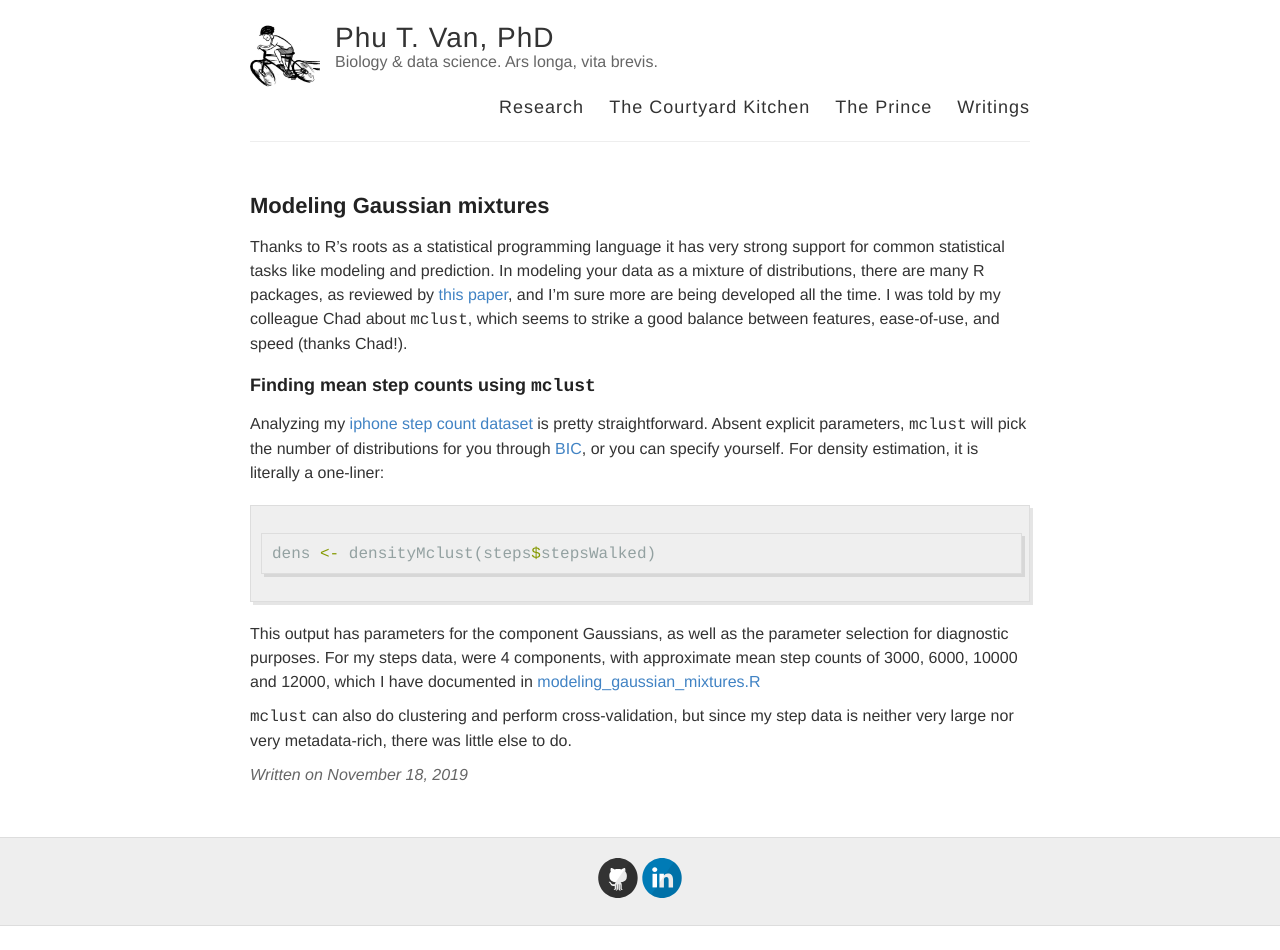
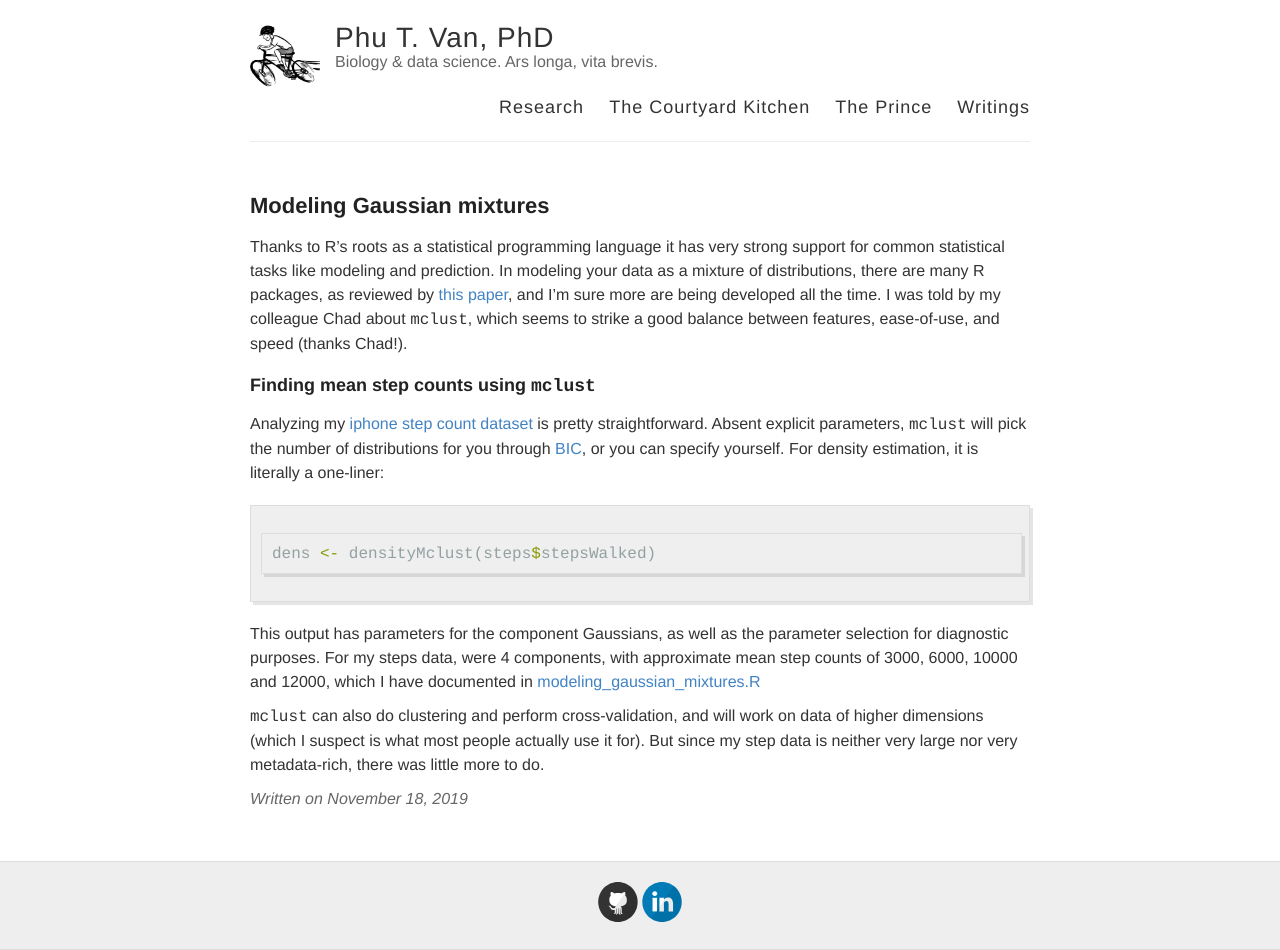
Before and after one commit to ptvan/ptvan.github.io, a Jekyll site: the page built from _posts/2019-11-18-modeling-Gaussian-mixtures.md, in a window 1280 px wide. Built offline with Jekyll 4.4.1, drawn with Linux system fonts in a browser that asks for light colours; before the commit the page ends 926 px from its top, so only the background shows below that.

Commit message:
updated modeling Gaussian mixtures blogpost

````diff
--- a/_posts/2019-11-18-modeling-Gaussian-mixtures.md
+++ b/_posts/2019-11-18-modeling-Gaussian-mixtures.md
@@ -14,4 +14,4 @@ dens <- densityMclust(steps$stepsWalked)
 ```
 This output has parameters for the component Gaussians, as well as the parameter selection for diagnostic purposes. For my steps data, were 4 components, with approximate mean step counts of 3000, 6000, 10000 and 12000, which I have documented in [modeling_gaussian_mixtures.R](https://github.com/ptvan/R-snippets/blob/master/modeling_gaussian_mixtures.R)
 
-`mclust` can also do clustering and perform cross-validation, but since my step data is neither very large nor very metadata-rich, there was little else to do.
+`mclust` can also do clustering and perform cross-validation, and will work on data of higher dimensions (which I suspect is what most people actually use it for). But since my step data is neither very large nor very metadata-rich, there was little more to do.
````
